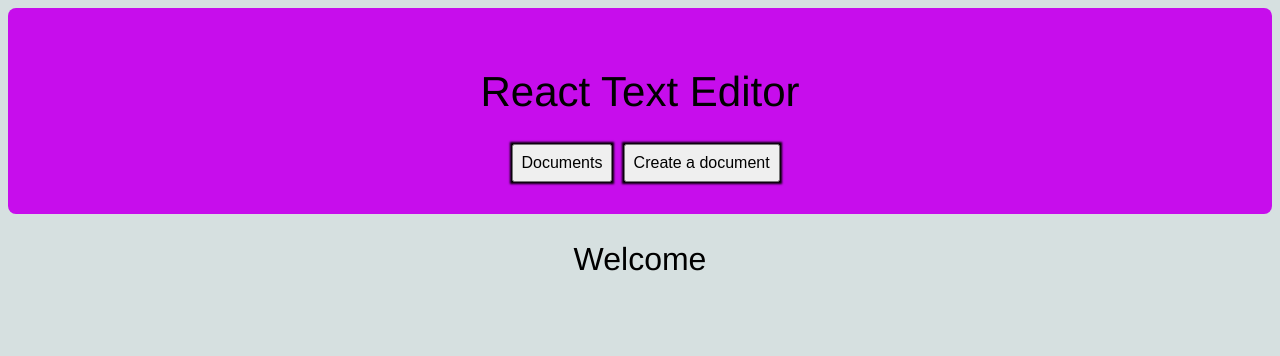
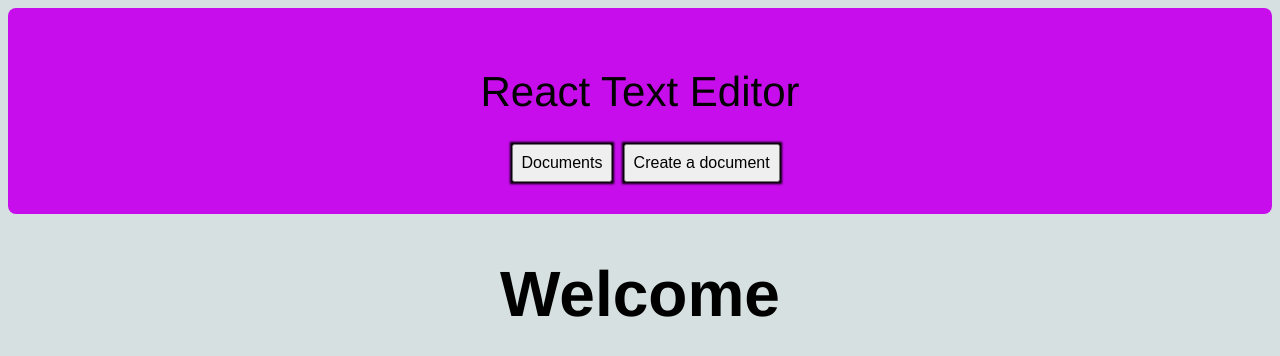
Before and after one commit to fridavbg/jsramverk-texteditor, a React (Create React App) app: page / in a window 1280 px wide. Shown: the top 356 px of the page. Built offline with nearby package versions, Linux system fonts and the light colour scheme; no server answers.

Commit message:
Main page

```diff
--- a/src/App.jsx
+++ b/src/App.jsx
@@ -3,6 +3,7 @@ import { BrowserRouter as Router, Routes, Route } from "react-router-dom";
 import { useState, useEffect } from "react";
 import docModel from "./models/documents";
 import Header from "./components/incl/Header";
+import Main from "./components/incl/Main";
 import DocList from "./components/docs/DocList";
 import CreateEditor from "./components/docs/CreateEditor";
 import UpdateDoc from "./components/docs/UpdateDoc";
@@ -25,8 +26,11 @@ function App() {
     return (
         <Router className="App">
             <Header />
-            <h2 className="title">Welcome</h2>
             <Routes>
+            <Route
+                    path="/"
+                    element={<Main />}
+                />
                 <Route
                     path="/docs"
                     element={<DocList docs={docs} />}
--- /dev/null
+++ b/src/components/incl/Main.jsx
@@ -0,0 +1,9 @@
+function Main() {
+    return (
+        <div className="title">
+            <h1>Welcome</h1>
+        </div>
+    );
+}
+
+export default Main;
```
